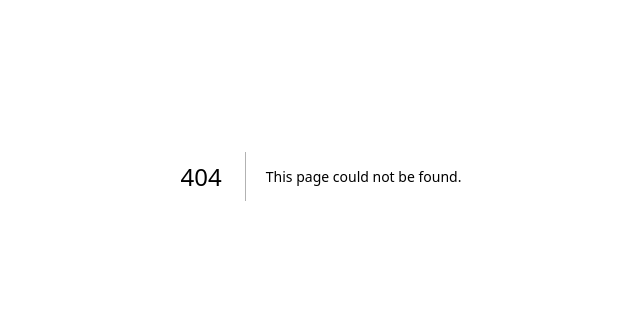
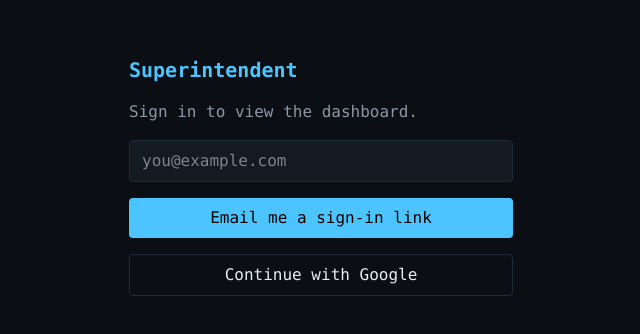
Before and after one commit to aliwagih-ubc/superintendent, a Next.js app in the folder dashboard/: page /login in a window 1280 px wide. Before the commit this address had no page. Shown: the part 224-558 px from the top of the page, without its empty margins (319-959 px from the left). Built offline with nearby package versions, Linux system fonts and the light colour scheme.

Commit message:
Add dashboard auth gate, login, sign-out, and app shell

```diff
--- /dev/null
+++ b/dashboard/app/auth/signout/route.ts
@@ -0,0 +1,8 @@
+import { createClient } from '@/lib/supabase/server';
+import { NextResponse } from 'next/server';
+
+export async function POST(request: Request) {
+  const supabase = await createClient();
+  await supabase.auth.signOut();
+  return NextResponse.redirect(new URL('/login', request.url));
+}
--- /dev/null
+++ b/dashboard/app/login/page.tsx
@@ -0,0 +1,46 @@
+'use client';
+import { useState, useCallback } from 'react';
+import { createClient } from '@/lib/supabase/client';
+
+export default function LoginPage() {
+  const [email, setEmail] = useState('');
+  const [sent, setSent] = useState(false);
+
+  const sendLink = useCallback(async () => {
+    const supabase = createClient();
+    await supabase.auth.signInWithOtp({ email });
+    setSent(true);
+  }, [email]);
+
+  const signInGoogle = useCallback(() => {
+    const supabase = createClient();
+    void supabase.auth.signInWithOAuth({ provider: 'google' });
+  }, []);
+
+  return (
+    <main className="min-h-screen flex items-center justify-center p-8">
+      <div className="w-full max-w-sm flex flex-col gap-4">
+        <h1 className="text-xl font-bold text-[var(--color-accent)]">Superintendent</h1>
+        <p className="text-[var(--color-muted)]">Sign in to view the dashboard.</p>
+        {sent ? (
+          <p className="text-[var(--color-good)]">Check your email for a sign-in link.</p>
+        ) : (
+          <>
+            <input
+              className="bg-[var(--color-surface)] border border-[var(--color-border)] rounded px-3 py-2"
+              type="email" placeholder="you@example.com"
+              value={email} onChange={(e) => setEmail(e.target.value)}
+            />
+            <button onClick={sendLink} className="bg-[var(--color-accent)] text-black rounded px-3 py-2 font-medium">
+              Email me a sign-in link
+            </button>
+            <button onClick={signInGoogle}
+              className="border border-[var(--color-border)] rounded px-3 py-2">
+              Continue with Google
+            </button>
+          </>
+        )}
+      </div>
+    </main>
+  );
+}
--- /dev/null
+++ b/dashboard/components/Nav.tsx
@@ -0,0 +1,47 @@
+'use client';
+import Link from 'next/link';
+import { usePathname } from 'next/navigation';
+import { Activity, DollarSign, History } from 'lucide-react';
+
+const links = [
+  { href: '/', label: 'Now', icon: Activity },
+  { href: '/cost', label: 'Cost', icon: DollarSign },
+  { href: '/history', label: 'History', icon: History },
+];
+
+export default function Nav() {
+  const pathname = usePathname();
+
+  return (
+    <nav className="flex flex-col gap-1 p-4 border-r border-[var(--color-border)] w-48 min-h-screen">
+      <div className="text-[var(--color-accent)] font-bold mb-4 text-sm tracking-wider">SUPERINTENDENT</div>
+      {links.map(({ href, label, icon: Icon }) => {
+        const active = pathname === href;
+        return (
+          <Link
+            key={href}
+            href={href}
+            className={`flex items-center gap-2 px-3 py-2 rounded text-sm transition-colors ${
+              active
+                ? 'bg-[var(--color-surface)] text-[var(--color-text)]'
+                : 'text-[var(--color-muted)] hover:text-[var(--color-text)]'
+            }`}
+          >
+            <Icon size={14} />
+            {label}
+          </Link>
+        );
+      })}
+      <div className="mt-auto pt-4">
+        <form action="/auth/signout" method="POST">
+          <button
+            type="submit"
+            className="text-[var(--color-muted)] text-xs hover:text-[var(--color-text)] w-full text-left px-3 py-2"
+          >
+            Sign out
+          </button>
+        </form>
+      </div>
+    </nav>
+  );
+}
--- /dev/null
+++ b/dashboard/components/Shell.tsx
@@ -0,0 +1,13 @@
+import type { ReactNode } from 'react';
+import Nav from './Nav';
+
+export default function Shell({ children }: { children: ReactNode }) {
+  return (
+    <div className="flex min-h-screen">
+      <Nav />
+      <main className="flex-1 p-6 overflow-auto">
+        {children}
+      </main>
+    </div>
+  );
+}
--- /dev/null
+++ b/dashboard/lib/supabase/middleware.ts
@@ -0,0 +1,32 @@
+import { createServerClient } from '@supabase/ssr';
+import { NextResponse, type NextRequest } from 'next/server';
+
+export async function updateSession(request: NextRequest) {
+  let response = NextResponse.next({ request });
+  const supabase = createServerClient(
+    process.env.NEXT_PUBLIC_SUPABASE_URL!,
+    process.env.NEXT_PUBLIC_SUPABASE_ANON_KEY!,
+    {
+      cookies: {
+        getAll() { return request.cookies.getAll(); },
+        setAll(cookiesToSet: { name: string; value: string; options?: object }[]) {
+          cookiesToSet.forEach(({ name, value }) => request.cookies.set(name, value));
+          response = NextResponse.next({ request });
+          cookiesToSet.forEach(({ name, value, options }) =>
+            // eslint-disable-next-line @typescript-eslint/no-explicit-any
+            response.cookies.set(name, value, options as any)
+          );
+        },
+      },
+    },
+  );
+
+  const { data: { user } } = await supabase.auth.getUser();
+  const isLogin = request.nextUrl.pathname.startsWith('/login');
+  if (!user && !isLogin) {
+    const url = request.nextUrl.clone();
+    url.pathname = '/login';
+    return NextResponse.redirect(url);
+  }
+  return response;
+}
--- /dev/null
+++ b/dashboard/middleware.ts
@@ -0,0 +1,10 @@
+import { type NextRequest } from 'next/server';
+import { updateSession } from './lib/supabase/middleware';
+
+export async function middleware(request: NextRequest) {
+  return updateSession(request);
+}
+
+export const config = {
+  matcher: ['/((?!_next/static|_next/image|favicon.ico|auth/).*)'],
+};
```
